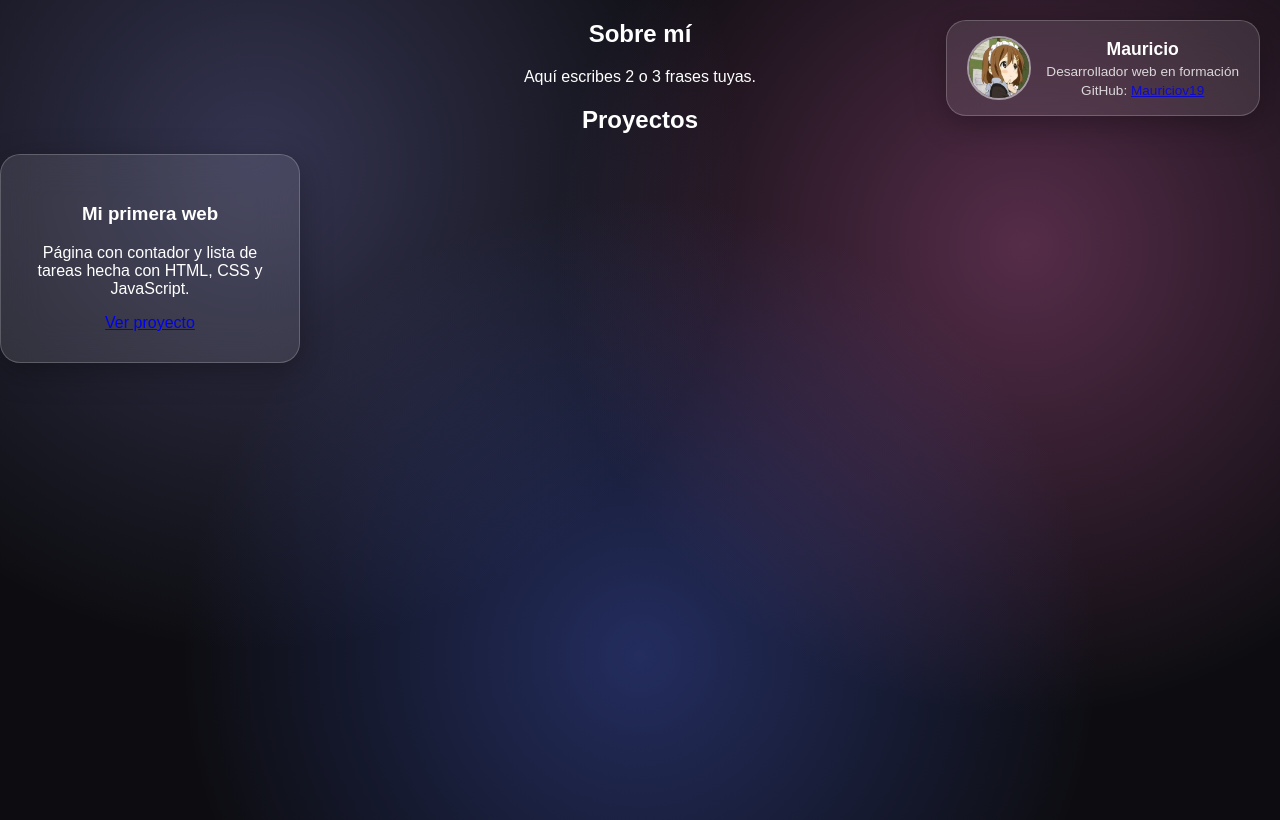
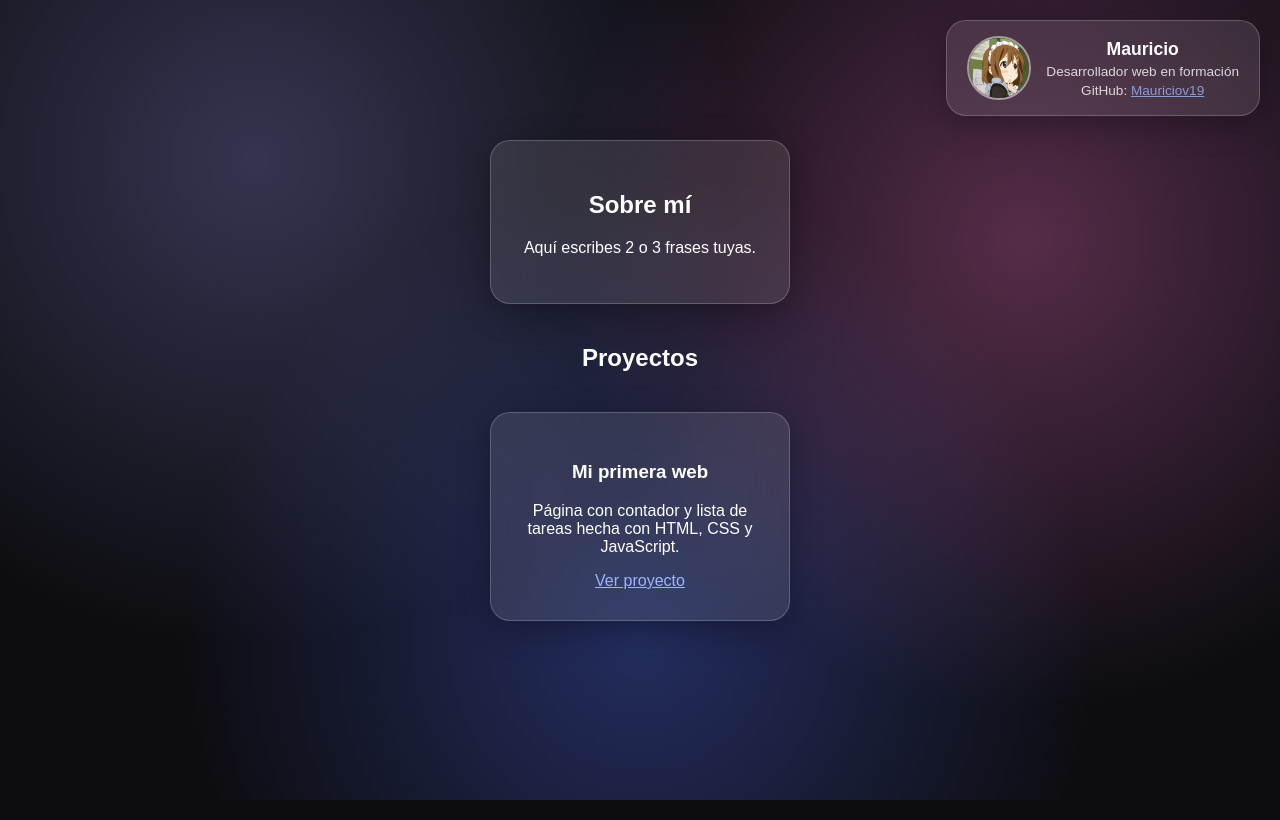
Before and after one commit to Mauriciov19/Portafolio, a plain HTML site: page index.html in a window 1280 px wide. Drawn offline with Linux system fonts and the light colour scheme.

Commit message:
Agrego cositas

```diff
--- a/index.html
+++ b/index.html
@@ -10,35 +10,33 @@
 
 <body>
 
-    <div class="tarjeta-perfil">
-        <img src="img/perfil.jpeg" alt="Foto de perfil" class="foto-perfil">
+    <header class="tarjeta-perfil">
+        <img src="img/perfil.jpeg" alt="Foto de perfil de Mauricio" class="foto-perfil" width="120" height="120">
         <div class="info-perfil">
-            <h2>Mauricio</h2>
+            <h1>Mauricio</h1>
             <p>Desarrollador web en formación</p>
-            <footer>
-                <p>GitHub: <a href="https://github.com/Mauriciov19">Mauriciov19</a></p>
-            </footer>
+            <p>GitHub: <a href="https://github.com/Mauriciov19">Mauriciov19</a></p>
         </div>
-    </div>
+    </header>
 
     <main>
-        <section>
+
+        <section class="tarjeta">
             <h2>Sobre mí</h2>
             <p>Aquí escribes 2 o 3 frases tuyas.</p>
         </section>
 
-        <section>
+        <section class="proyectos">
             <h2>Proyectos</h2>
-            <div class="contenedor">
-                <div class="tarjeta">
-                    <h3>Mi primera web</h3>
-                    <p>Página con contador y lista de tareas hecha con HTML, CSS y JavaScript.</p>
-                    <a href="https://mauriciov19.github.io/mi-primera-web-xd/">Ver proyecto</a>
-                </div>
-            </div>
+
+            <article class="tarjeta">
+                <h3>Mi primera web</h3>
+                <p>Página con contador y lista de tareas hecha con HTML, CSS y JavaScript.</p>
+                <a href="https://mauriciov19.github.io/mi-primera-web-xd/">Ver proyecto</a>
+            </article>
         </section>
+
     </main>
-
 
 </body>
 
--- a/style.css
+++ b/style.css
@@ -12,33 +12,46 @@ body {
     background-blend-mode: screen;
 }
 
-.cont {
+main {
+    display: flex;
+    flex-direction: column;
+    align-items: center;
+    gap: 20px;
+    padding: 140px 20px 20px;
+}
 
+.proyectos {
     display: flex;
+    flex-wrap: wrap;
     justify-content: center;
-    flex-wrap: wrap;
     gap: 20px;
-    padding: 20px 20px;
+}
 
+.proyectos h2 {
+    width: 100%;
+}
+
+/* Estilo de vidrio compartido */
+.tarjeta-perfil,
+.tarjeta {
+    box-sizing: border-box;
+    background: rgba(255, 255, 255, 0.1);
+    backdrop-filter: blur(20px);
+    -webkit-backdrop-filter: blur(20px);
+    border: 1px solid rgba(255, 255, 255, 0.2);
+    border-radius: 20px;
+    box-shadow: 0 8px 32px 0 rgba(0, 0, 0, 0.3);
+    color: #ffffff;
 }
 
 .tarjeta-perfil {
     position: absolute;
     top: 20px;
     right: 20px;
-    box-sizing: border-box;
     display: flex;
     align-items: center;
     gap: 15px;
     padding: 15px 20px;
-    border-radius: 20px;
-    background: rgba(255, 255, 255, 0.1);
-    backdrop-filter: blur(20px);
-    -webkit-backdrop-filter: blur(20px);
-    border: 1px solid rgba(255, 255, 255, 0.2);
-    box-shadow: 0 8px 32px 0 rgba(0, 0, 0, 0.3);
-    color: #ffffff;
-
 }
 
 .foto-perfil {
@@ -49,7 +62,7 @@ body {
     border: 2px solid rgba(255, 255, 255, 0.5);
 }
 
-.info-perfil h2 {
+.info-perfil h1 {
     margin: 0;
     font-size: 1.1rem;
 }
@@ -61,23 +74,23 @@ body {
 }
 
 .tarjeta {
-    box-sizing: border-box;
     width: 300px;
+    max-width: 100%;
     padding: 30px;
-    background: rgba(255, 255, 255, 0.1);
-    backdrop-filter: blur(20px);
-    -webkit-backdrop-filter: blur(20px);
-    border: 1px solid rgba(255, 255, 255, 0.2);
-    border-radius: 20px;
-    box-shadow: 0 8px 32px 0 rgba(0, 0, 0, 0.3);
-    color: #fff;
     transition: transform 0.3s ease, box-shadow 0.3s ease;
-
 }
 
 .tarjeta:hover {
-    transform: translateY(-10px);
-    box-shadow: 0 15px 30px rgba(0, 0, 0, 0.35);
+    transform: translateY(-6px);
+    box-shadow: 0 20px 40px rgba(0, 0, 0, 0.4);
+}
+
+a {
+    color: #9db4ff;
+}
+
+a:hover {
+    color: orange;
 }
 
 @media (max-width: 600px) {
@@ -86,4 +99,8 @@ body {
         margin: 20px auto;
         width: fit-content;
     }
+
+    main {
+        padding-top: 20px;
+    }
 }
```
